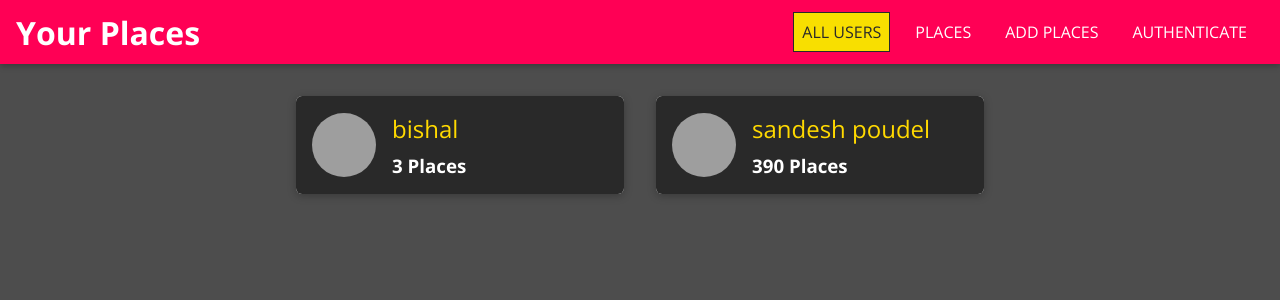
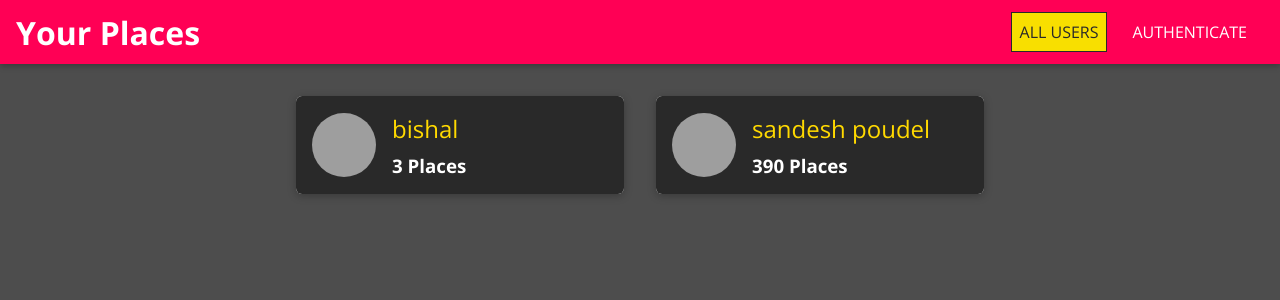
Before and after one commit to sandesh100poudel/massive-project-with-MERN, a React (Create React App) app: page / in a window 1280 px wide. Shown: the top 300 px of the page. Built offline with nearby package versions, Linux system fonts and the light colour scheme; grey boxes are pictures that could not be loaded.

Commit message:
26 Adding Auth context for App Widestate Management and Listening to context change

```diff
--- a/src/App.js
+++ b/src/App.js
@@ -1,4 +1,4 @@
-import React from 'react';
+import React,{useState,useCallback} from 'react';
 import {
   BrowserRouter as Router,
   Route,
@@ -12,9 +12,23 @@
 import UserPlaces from './places/pages/UserPlaces';
 import UpdatePlace from './places/pages/UpdatePlace';
 import Auth from './user/pages/Auth';
+import { AuthContext } from './shared/context/auth-context';
 
 const App = () => {
+const [isLoggedIn, setIsLoggedIn] = useState(false);
+
+const login = useCallback(()=>{
+  setIsLoggedIn(true);
+},[]);
+
+const logout = useCallback(()=>{
+  setIsLoggedIn(false);
+},[]);
+
+
+
   return (
+    <AuthContext.Provider value={{isLoggedIn:isLoggedIn, login:login, logout:logout} }>
     <Router>
       <MainNavigation />
       <main>
@@ -37,6 +51,7 @@
       </Switch>
       </main>
     </Router>
+    </AuthContext.Provider>
   );
 };
 
--- a/src/shared/components/Navigation/NavLinks.js
+++ b/src/shared/components/Navigation/NavLinks.js
@@ -1,20 +1,33 @@
-import React from "react";
+import React,{useContext} from "react";
 import {NavLink} from "react-router-dom";
 import "./NavLinks.css";
+import { AuthContext } from "../../context/auth-context";
 const NavLinks = props =>{
+
+    const auth= useContext(AuthContext)
     return <ul className="nav-links">
         <li>
             <NavLink to = "/" exact>ALL USERS</NavLink>
         </li>
+
+        {auth.isLoggedIn && (
              <li>
              <NavLink to = "/u1/places" >PLACES</NavLink>
          </li>
+        )}
+
+        {auth.isLoggedIn && (
              <li>
              <NavLink to = "/places/new" >ADD PLACES</NavLink>
          </li>
+        )}
+
+       {!auth.isLoggedIn && (
          <li>
          <NavLink to = "/auth" >AUTHENTICATE</NavLink>
      </li>
+       )}
+
     </ul>
 }
 
--- /dev/null
+++ b/src/shared/context/auth-context.js
@@ -0,0 +1,7 @@
+import {createContext} from "react";
+
+export const AuthContext = createContext({
+    isLoggedIn:false,
+    login:()=>{},
+    logout:()=>{}
+});
```
Lines whose indentation alone changed are shown as unchanged.
